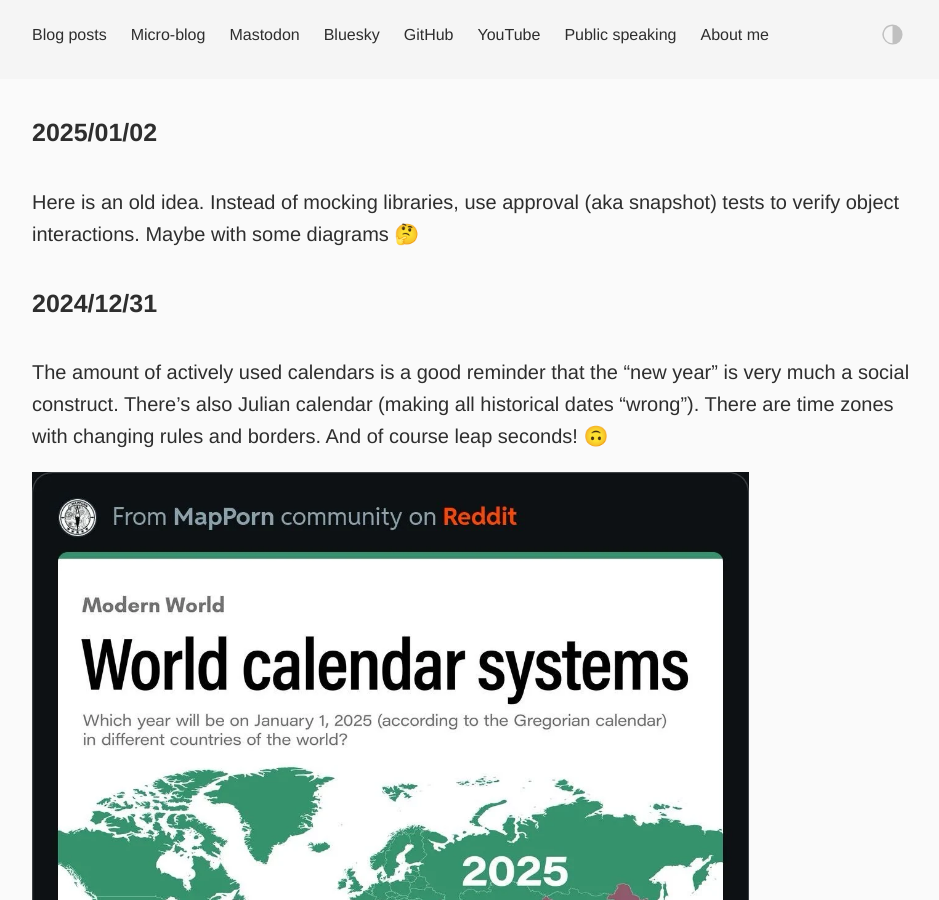
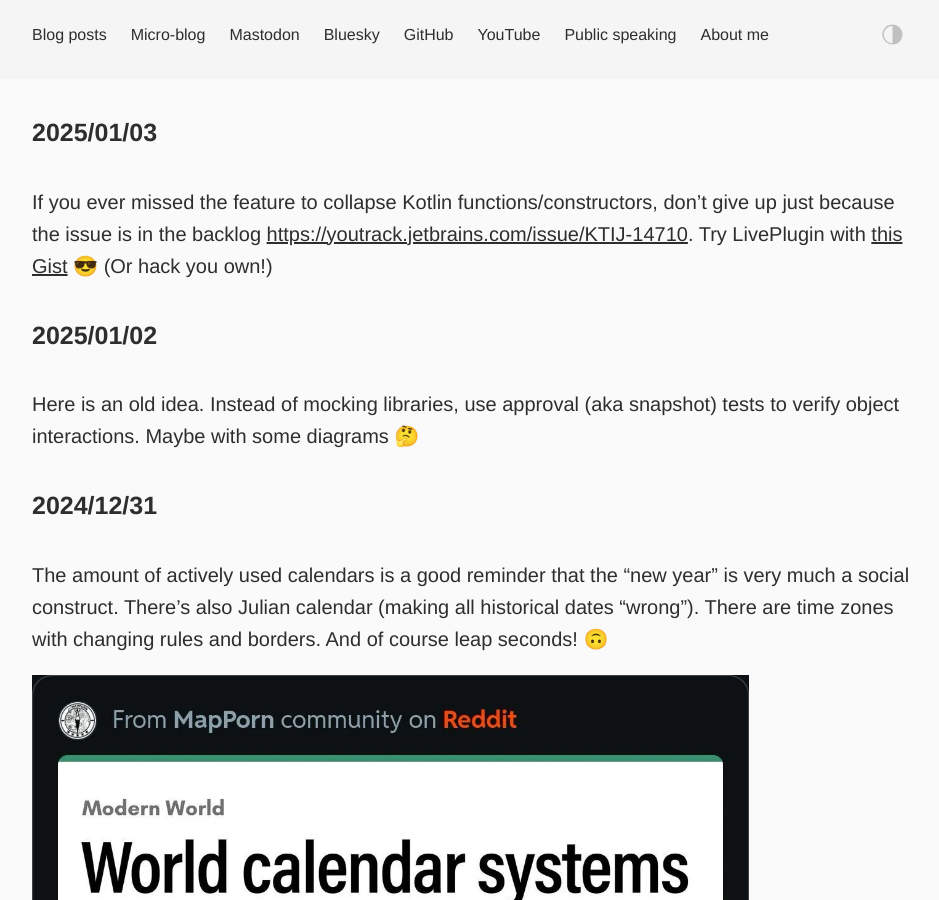
Before and after one commit to dkandalov/dkandalov.github.io, a Jekyll site: the page built from micro-blog.md, in a window 1280 px wide and 900 px high. Shown: the whole window, without its empty margins (160-1099 px from the left). Built offline with Jekyll 4.4.1, drawn with Linux system fonts in a browser that asks for light colours.

Commit message:
updated micro-blog

```diff
--- a/micro-blog.md
+++ b/micro-blog.md
@@ -2,6 +2,9 @@
 layout: post
 permalink: /micro-blog/
 ---
+
+#### 2025/01/03
+If you ever missed the feature to collapse Kotlin functions/constructors, don't give up just because the issue is in the backlog <https://youtrack.jetbrains.com/issue/KTIJ-14710>. Try LivePlugin with [this Gist](https://gist.github.com/dkandalov/82f37b0d3a6f8b3e4c6f1f2296a63e41) 😎 (Or hack you own!)
 
 #### 2025/01/02
 Here is an old idea. Instead of mocking libraries, use approval (aka snapshot) tests to verify object interactions. Maybe with some diagrams 🤔
```
